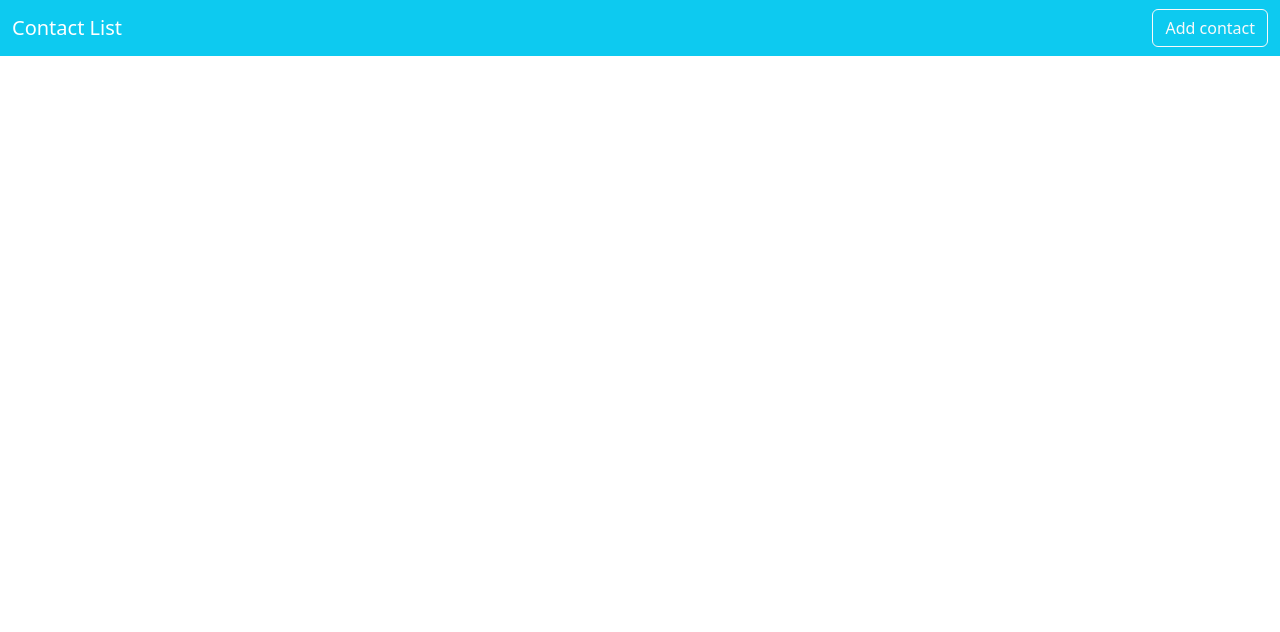
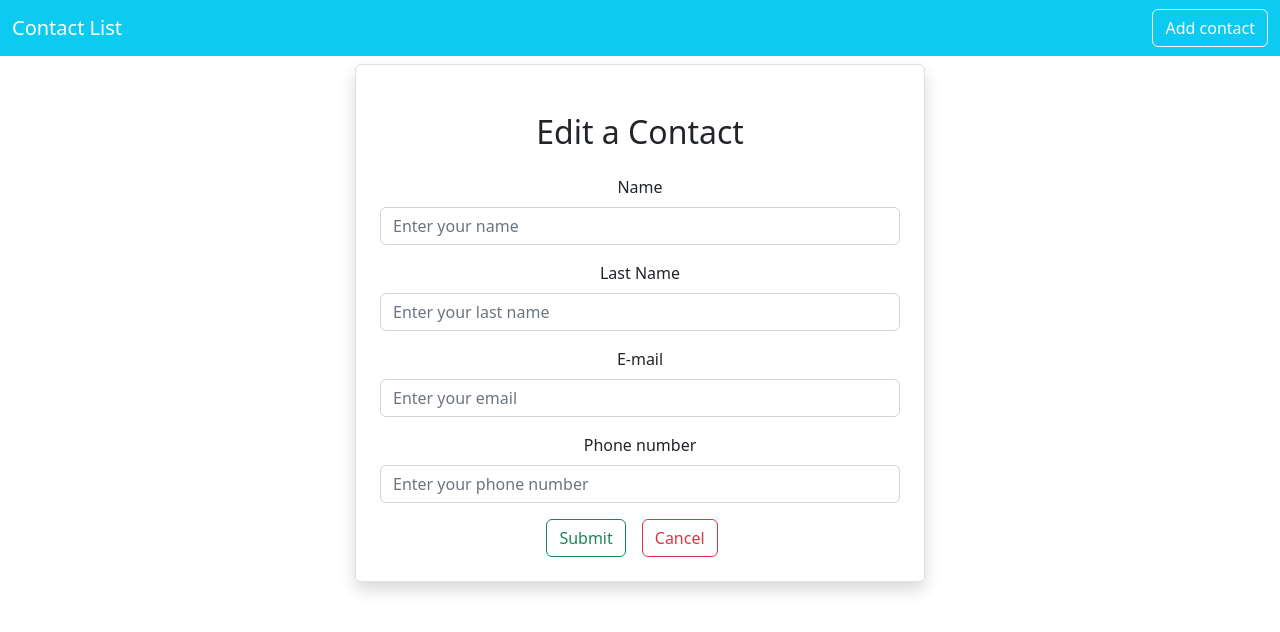
Before and after one commit to SolTuripe/contact-list-frontend, a React (Create React App) app: page /edituser/1 in a window 1280 px wide. Shown: the top 632 px of the page. Built offline with nearby package versions, Linux system fonts and the light colour scheme; no server answers.

Commit message:
edit contact implementation

```diff
--- a/src/App.js
+++ b/src/App.js
@@ -4,6 +4,7 @@
 import Home from "./pages/Home";
 import { BrowserRouter as Router, Routes, Route } from "react-router-dom";
 import AddUser from "./users/AddUser";
+import EditUser from "./users/EditUser";
 
 function App() {
   return (
@@ -13,6 +14,7 @@
         <Routes>
           <Route exact path="/" element={<Home />} />
           <Route exact path="/adduser" element={<AddUser />} />
+          <Route exact path="/edituser/:id" element={<EditUser />} />
         </Routes>
       </Router>
     </div>
--- a/src/pages/Home.js
+++ b/src/pages/Home.js
@@ -1,5 +1,6 @@
 import React, { useEffect, useState } from "react";
 import axios from "axios";
+import { Link } from "react-router-dom";
 
 export default function Home() {
   const [users, setUsers] = useState([]);
@@ -39,7 +40,12 @@
                 <td>{user.phoneNumber}</td>
                 <td>
                   <button className="btn btn-outline-info mx-2">View</button>
-                  <button className="btn btn-outline-success mx-2">Edit</button>
+                  <Link
+                    className="btn btn-outline-success mx-2"
+                    to={`/edituser/${user.id}`}
+                  >
+                    Edit
+                  </Link>
                   <button className="btn btn-outline-danger mx-2">
                     Delete
                   </button>
--- a/src/users/EditUser.js
+++ b/src/users/EditUser.js
@@ -0,0 +1,106 @@
+import axios from "axios";
+import React, { useEffect, useState } from "react";
+import { Link, useNavigate, useParams } from "react-router-dom";
+
+export default function EditUser() {
+  let navigate = useNavigate();
+  const { id } = useParams();
+
+  const [user, setUser] = useState({
+    name: "",
+    lastName: "",
+    email: "",
+    phoneNumber: "",
+  });
+
+  const { name, lastName, email, phoneNumber } = user;
+
+  const onInputChange = (e) => {
+    setUser({ ...user, [e.target.name]: e.target.value });
+  };
+
+  useEffect(() => {
+    loadUser();
+  }, []);
+
+  const onSubmit = async (e) => {
+    e.preventDefault();
+    await axios.put(`http://localhost:8080/user/${id}`, user);
+    navigate("/");
+  };
+
+  const loadUser = async () => {
+    const result = await axios.get(`http://localhost:8080/user/${id}`);
+    setUser(result.data);
+  };
+
+  return (
+    <div className="container">
+      <div className="row">
+        <div className="col-md-6 offset-md-3 border rounded p-4 mt-2 shadow">
+          <h2 className="text-center m-4">Edit a Contact</h2>
+          <form onSubmit={(e) => onSubmit(e)}>
+            <div className="mb-3">
+              <label htmlFor="name" className="form-label">
+                Name
+              </label>
+              <input
+                type={"text"}
+                className="form-control"
+                placeholder="Enter your name"
+                name="name"
+                value={name}
+                onChange={(e) => onInputChange(e)}
+              />
+            </div>
+            <div className="mb-3">
+              <label htmlFor="lastName" className="form-label">
+                Last Name
+              </label>
+              <input
+                type={"text"}
+                className="form-control"
+                placeholder="Enter your last name"
+                name="lastName"
+                value={lastName}
+                onChange={(e) => onInputChange(e)}
+              />
+            </div>
+            <div className="mb-3">
+              <label htmlFor="email" className="form-label">
+                E-mail
+              </label>
+              <input
+                type={"text"}
+                className="form-control"
+                placeholder="Enter your email"
+                name="email"
+                value={email}
+                onChange={(e) => onInputChange(e)}
+              />
+            </div>
+            <div className="mb-3">
+              <label htmlFor="phoneNumber" className="form-label">
+                Phone number
+              </label>
+              <input
+                type={"text"}
+                className="form-control"
+                placeholder="Enter your phone number"
+                name="phoneNumber"
+                value={phoneNumber}
+                onChange={(e) => onInputChange(e)}
+              />
+            </div>
+            <button type="submit" className="btn btn-outline-success">
+              Submit
+            </button>
+            <Link className="btn btn-outline-danger mx-3" to="/">
+              Cancel
+            </Link>
+          </form>
+        </div>
+      </div>
+    </div>
+  );
+}
```
